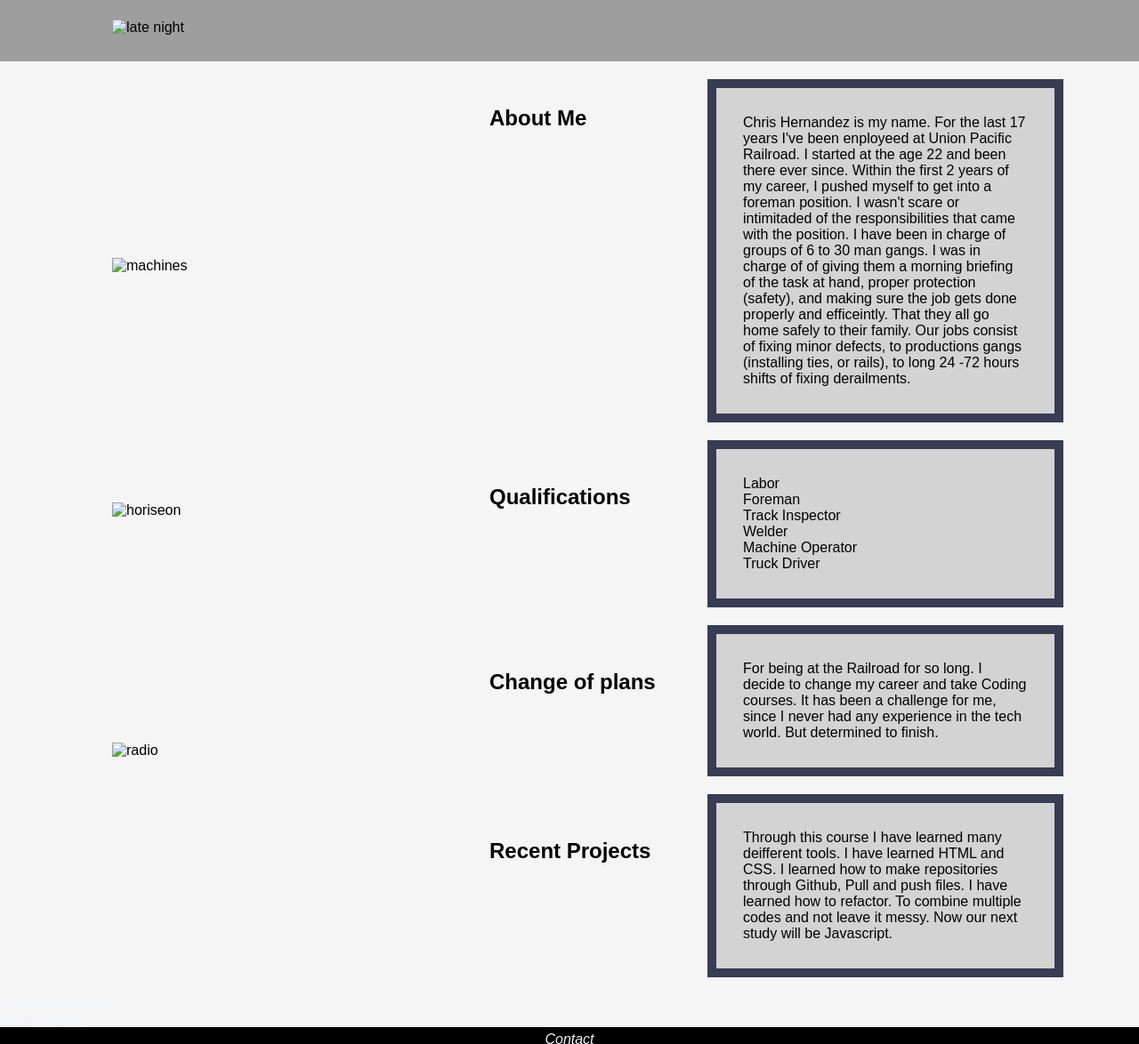
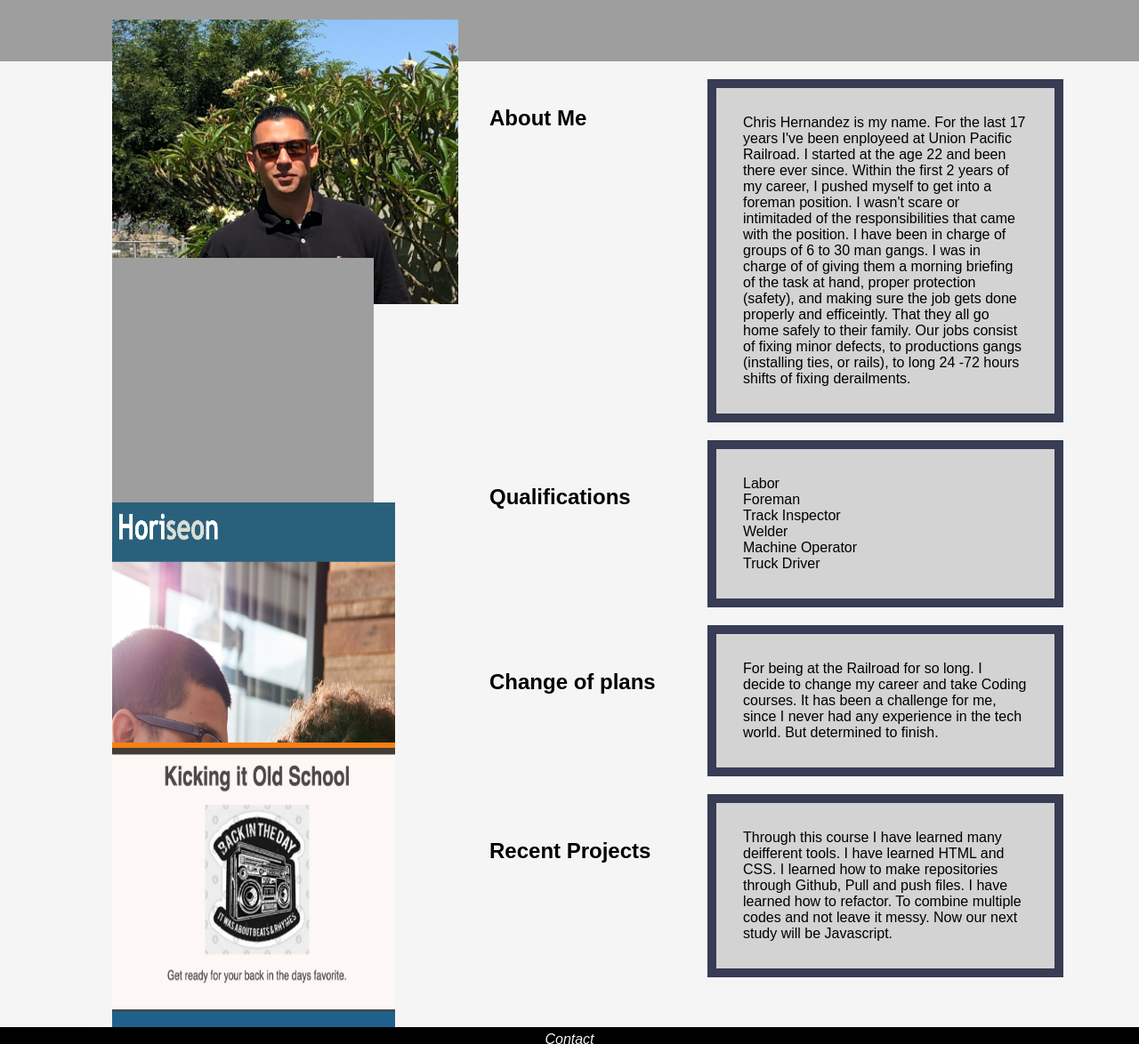
Before and after one commit to chris-one/professional-portfolio, a plain HTML site: page index.html in a window 1280 px wide. Shown: the part 251-1425 px from the top of the page at 89% size. Drawn offline with Linux system fonts and the light colour scheme; the site is published under a folder, as on GitHub Pages, so addresses that start at the root find nothing.

Commit message:
adjusted images

```diff
--- a/index.html
+++ b/index.html
@@ -69,10 +69,10 @@
                     <!-- aside begins -->
                    <aside>
                        <!-- the img for my aside -->
-                        <img id="img-one" src="/assets/images/Selfie.JPG" alt="late night">
-                        <img id="img-two" src="/assets/images/Construction.JPG" alt="machines">
-                        <img id="img-three" src="/assets/images/Horiseon.JPG" alt="horiseon">
-                        <img id="img-four" src="/assets/images/Landing page.JPG" alt="radio">
+                        <img id="img-one" src="assets/images/Selfie.JPG" alt="late night">
+                        <img id="img-two" src="assets/images/Construction.JPG" alt="machines">
+                        <img id="img-three" src="assets/images/Horiseon.JPG" alt="horiseon">
+                        <img id="img-four" src="assets/images/Landing page.JPG" alt="radio">
                    </aside>
 </body>
  <!-- the footer -->
```
